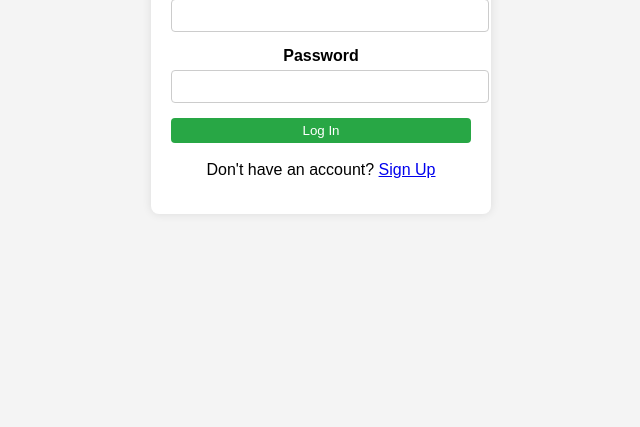
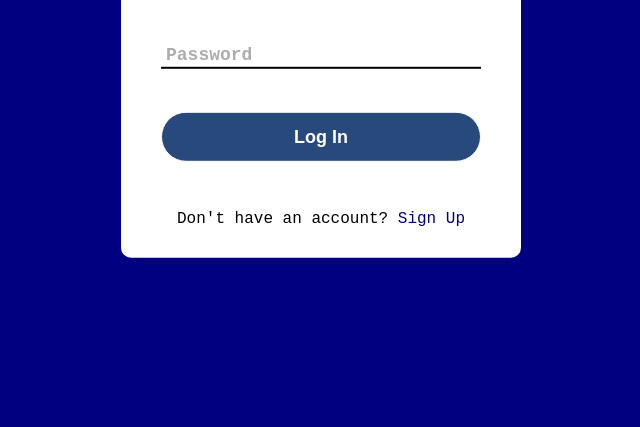
Before and after one commit to blyny/budget-buddy, a website with bundled scripts: page public/index.html in a window 1280 px wide. Shown: the part 373-800 px from the top of the page, without its empty margins (319-959 px from the left). Built offline with nearby package versions, Linux system fonts and the light colour scheme.

Commit message:
Updated Sign up and Login

```diff
--- a/public/index.html
+++ b/public/index.html
@@ -9,17 +9,27 @@
 </head>
 
 <body>
-    <div class="container">
+    <div class="center">
         <h1>Budget Buddy - Log In</h1>
         <form id="loginForm">
-            <label for="email">Email</label>
-            <input type="email" id="email" required>
-            <label for="password">Password</label>
-            <input type="password" id="password" required>
+            <div class="text_field">
+                <input type="email" required>
+                <span></span>
+                <label>Email</label>
+            </div>
+
+            <div class="text_field">
+                <input type="password" required>
+                <span></span>
+                <label>Password</label>
+            </div>
             <button type="button" id="btnLogin">Log In</button>
         </form>
         <br>
-        Don't have an account? <a href="sign-up.html">Sign Up</a>
+        <div class="signup">
+            Don't have an account? <a href="sign-up.html">Sign Up</a>
+        </div>
+
         <div id="message" class="message"></div>
     </div>
     <script type="module" src="firebase-init.js"></script>
--- a/public/styles.css
+++ b/public/styles.css
@@ -1,24 +1,31 @@
 body {
-    font-family: Arial, sans-serif;
-    background-color: #f4f4f4;
-    display: flex;
-    justify-content: center;
-    align-items: center;
-    height: 100vh;
-    margin: 0;
+    margin:0;
+    padding:0;
+    font-family:"Courier New";
+    background:navy;
+    height:100vh;
+    overflow:hidden;
 }
 
-.container {
-    background: #fff;
-    padding: 20px;
-    border-radius: 8px;
-    box-shadow: 0 0 10px rgba(0, 0, 0, 0.1);
-    width: 300px;
-    text-align: center;
+.center {
+    position:absolute;
+    top:50%;
+    left:50%;
+    transform: translate(-50%,-50%);
+    width:400px;
+    background:white;
+    border-radius:10px;
 }
 
-h1 {
-    margin-bottom: 20px;
+.center h1{
+    text-align:center;
+    padding:0 0 20px 0;
+    border-bottom:1px solid silver;
+}
+
+.center form{
+    padding:0 40px;
+    box-sizing:border-box;
 }
 
 label {
@@ -35,34 +42,75 @@ input {
     border-radius: 4px;
 }
 
-#btnLogin {
-    width: 100%;
-    padding: 5px;
-    background-color: #28a745;
-    color: white;
-    border: none;
-    border-radius: 4px;
-    cursor: pointer;
+
+/*text fields/ might have to change some colors around or something*/
+form .text_field{
+    position:relative;
+    margin:30px 0;
 }
 
-#btnLogin:hover {
-    background-color: #218838;
+.text_field input{
+    width:100%;
+    padding: 0 5px;
+    height:40px;
+    font-size:16px;
+    border:none;
+    background:none;
+    outline:none;
 }
 
-#btnSignUpPage, #btnSignUp {
-    width: 100%;
-    padding: 5px;
-    margin-bottom: 10px;
-    background-color: #28a745;
-    color: white;
-    border: none;
-    border-radius: 4px;
-    cursor: pointer;
+.text_field label{
+    position:absolute;
+    top:50%;
+    left:5px;
+    color:#adadad;
+    transform: translateY(-50%);
+    font-size:18px;
+    pointer-events:none;
+    transition: top 0.5s, color 0.5s;
 }
 
-#btnSignUpPage:hover, #btnSignUp:hover  {
-    background-color: #218838;
+/*text animations/ happens when you press on it*/
+.text_field span::before{
+    content:'';
+    position:absolute;
+    top:40px;
+    left:0;
+    width:100%;
+    height:2px;
+    background:black;
+    transition:.5s;
 }
+/* underline color to black*/
+.text_field input:focus ~ label,
+.text_field input:valid ~ label{
+    top:-5px;
+    color:black;
+}
+.text_field input:focus ~ span::before,
+.text_field input:valid ~ span::before {
+    transform: scaleX(1);
+}
+
+#btnLogin, #btnSignUp {
+    width:100%;
+    height:50px;
+    border:1px solid;
+    background:rgb(39, 73, 124);
+    border-radius:25px;
+    font-size:18px;
+    color:white;
+    font-weight:700;
+    cursor:pointer;
+    outline:none;
+    transition: background-color 0.5s, border-color 0.5s;
+}
+
+#btnLogin:hover, #btnSignUp:hover {
+    background-color: darkblue;
+    border-color: darkblue;
+}
+
 .message {
     margin-top: 15px;
     color: #28a745;
@@ -72,36 +120,16 @@ input {
     color: #dc3545;
 }
 
-
-/* FOR DASHBOARD */
-/* ----------------------------------------------------------------*/
-#btnLogout {
-  background-color: #ff4d4d; /* Red color for the button */
-  color: white;
-  border: none;
-  padding: 10px 20px;
-  border-radius: 5px;
-  cursor: pointer;
-  font-size: 16px;
-  margin-top: 20px;
+.signup{
+    margin:30px 0;
+    text-align:center;
+    font-size:16px;
+    color:black;
 }
-
-#btnLogout:hover {
-  background-color: #ff1a1a; /* Darker red on hover */
-}#btnLogout {
-    background-color: #ff4d4d;
-    /* Red color for the button */
-    color: white;
-    border: none;
-    padding: 10px 20px;
-    border-radius: 5px;
-    cursor: pointer;
-    font-size: 16px;
-    margin-top: 20px;
+.signup a{
+    color:navy;
+    text-decoration:none;
 }
-
-#btnLogout:hover {
-    background-color: #ff1a1a;
-    /* Darker red on hover */
+.signup a:hover{
+    text-decoration:underline;
 }
-/* ----------------------------------------------------------------*/
```
Also changed, not shown: public/sign-up.html (+1 -1 lines).
